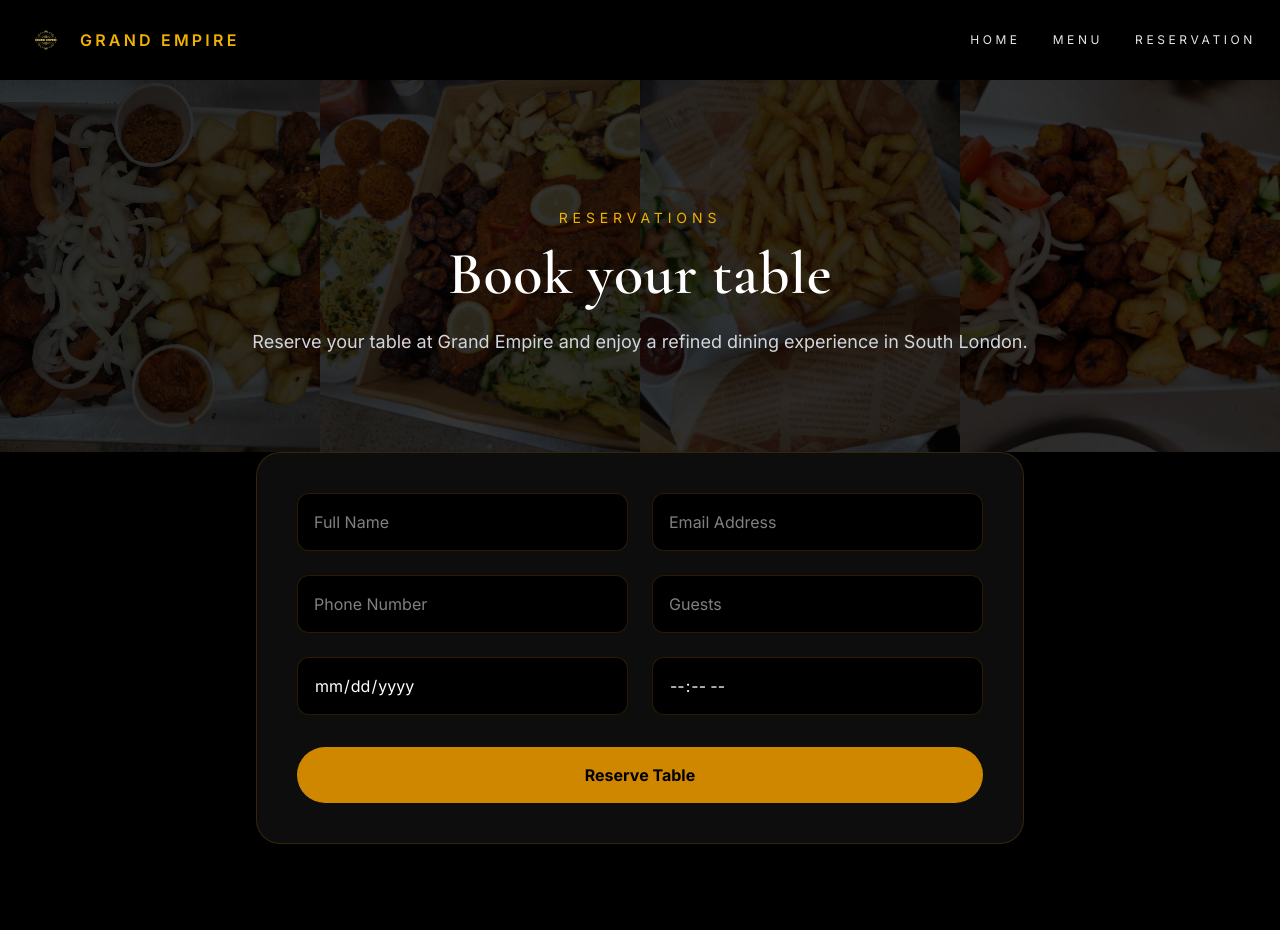
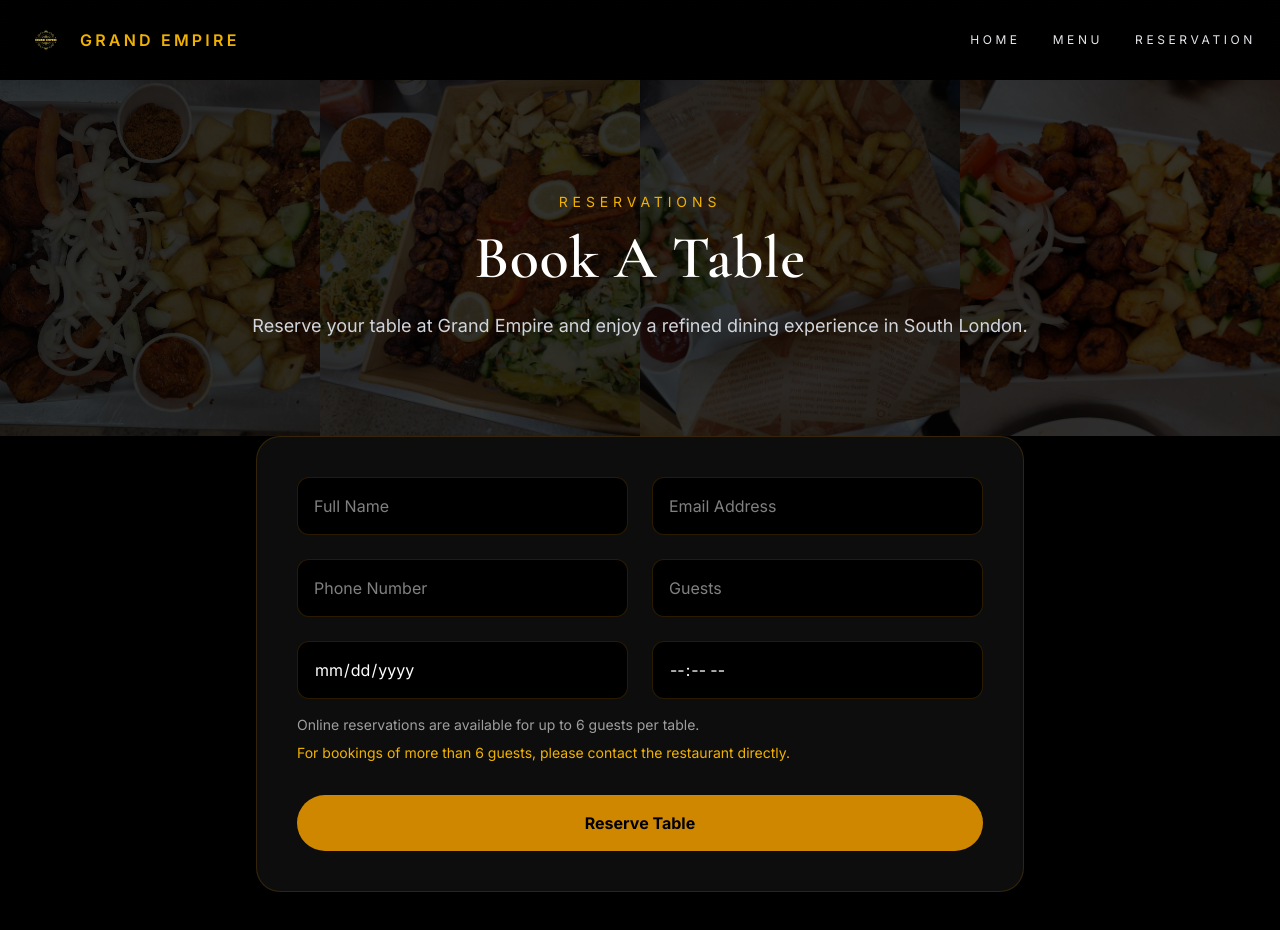
Before and after one commit to oTiya1/GrandEmpire, a Next.js app: page /reservation in a window 1280 px wide. Shown: the top 930 px of the page. Built offline with nearby package versions, Linux system fonts and the light colour scheme.

Commit message:
initial commit

```diff
--- a/app/api/admin-logout/route.ts
+++ b/app/api/admin-logout/route.ts
@@ -1,11 +1,7 @@
 import { NextResponse } from "next/server";
 
-export async function POST(req: Request) {
-  const url = new URL(req.url);
-
-  const response = NextResponse.redirect(
-    new URL("/admin/login", url.origin)
-  );
+export async function POST() {
+  const response = NextResponse.redirect("/admin/login");
 
   response.cookies.set("admin_auth", "", {
     httpOnly: true,
--- a/app/layout.tsx
+++ b/app/layout.tsx
@@ -27,7 +27,10 @@ export default function RootLayout({
     <html lang="en">
       <body className={`${headingFont.variable} ${bodyFont.variable} bg-black text-white`}>
         <Navbar />
-        {children}
+
+<main className="pt-16 md:pt-20">
+  {children}
+</main>
       </body>
     </html>
   );
--- a/app/reservation/page.tsx
+++ b/app/reservation/page.tsx
@@ -33,7 +33,7 @@ export default function ReservePage() {
       setMessage("Reservation Successful.");
       e.target.reset();
     } else {
-      setMessage("Something went wrong. Please try again.");
+      setMessage("Something went wrong, Please try again.");
     }
 
     setLoading(false);
@@ -43,7 +43,7 @@ export default function ReservePage() {
     <main className="bg-black text-white">
 
       {/* HERO */}
-      <section className="relative overflow-hidden px-6 pt-32 pb-24">
+      <section className="relative overflow-hidden px-6 pt-24 pb-24 md:pt-28">
 
         <div className="absolute inset-0">
           <div className="grid h-full grid-cols-2 md:grid-cols-4">
@@ -88,7 +88,7 @@ export default function ReservePage() {
           </p>
 
           <h1 className="mt-4 text-5xl md:text-6xl font-semibold">
-            Book your table
+            Book A Table
           </h1>
 
           <p className="mt-6 text-lg text-gray-300">
@@ -158,6 +158,15 @@ export default function ReservePage() {
 
             </div>
 
+             <p className="mt-4 text-sm text-white/60">
+              Online reservations are available for up to 6 guests per table.
+            </p>
+
+            <p className="mt-2 text-sm text-yellow-500">
+              For bookings of more than 6 guests, please contact the restaurant
+              directly.
+            </p>
+
             <button
               type="submit"
               disabled={loading}
--- a/components/Navbar.tsx
+++ b/components/Navbar.tsx
@@ -82,8 +82,6 @@ export default function Navbar() {
         </div>
       </header>
 
-      <div aria-hidden className="h-16 md:h-20" />
-
       <AnimatePresence>
         {menuOpen && (
           <motion.aside
```
